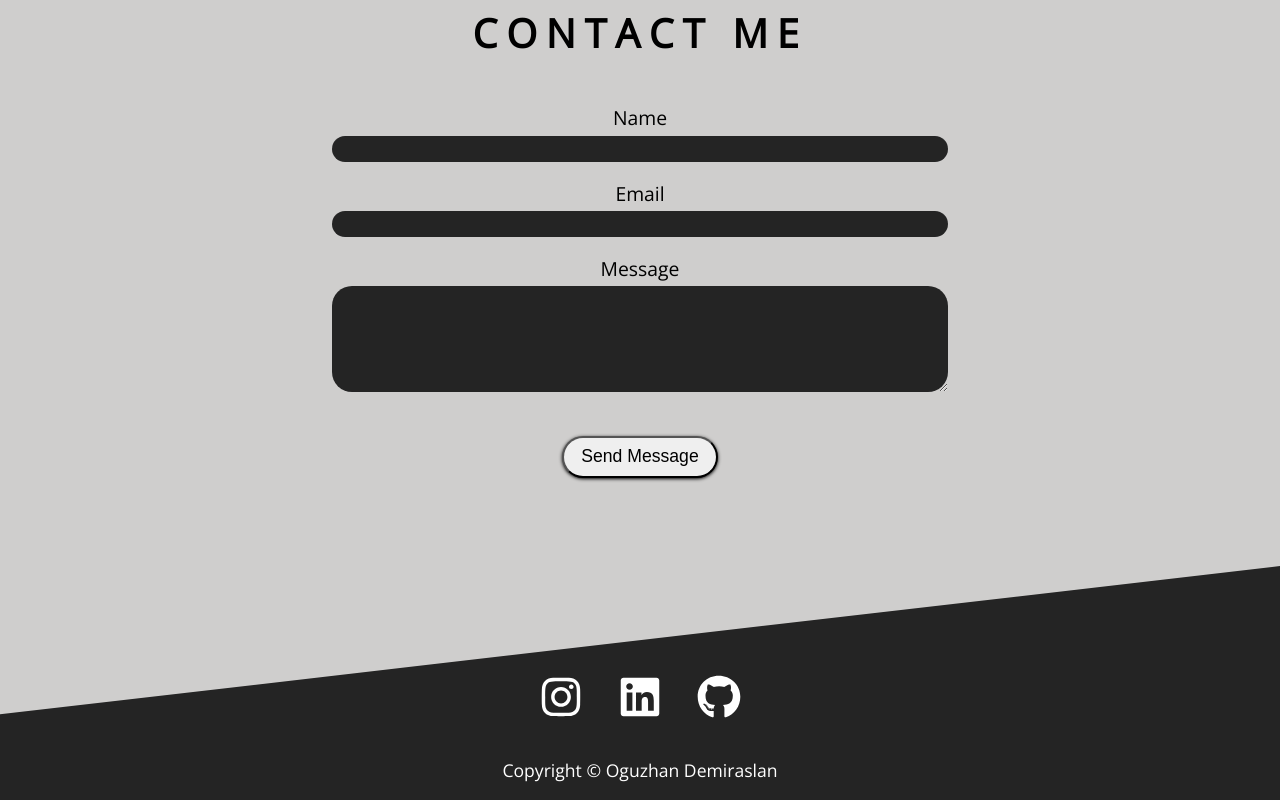
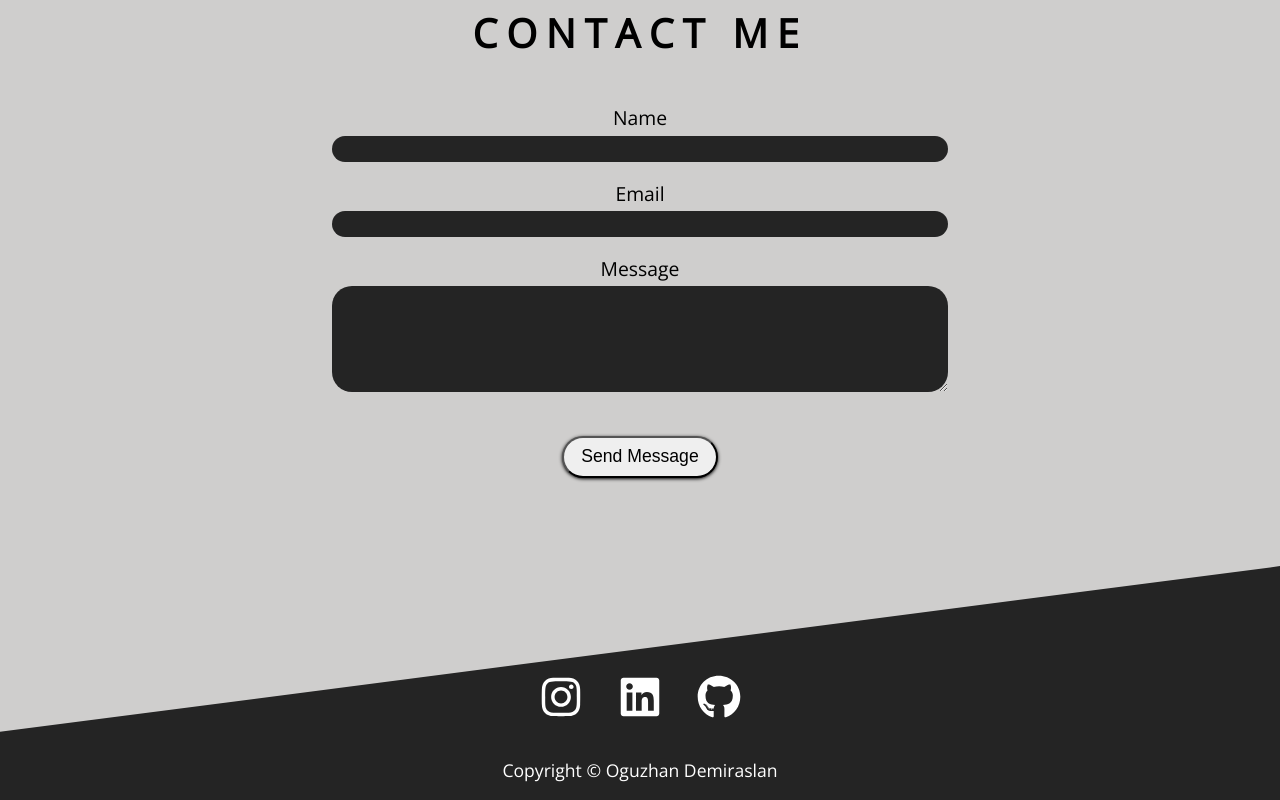
Before and after one commit to OzzyDm/portfolio, a Next.js app: page / in a window 1280 px wide. Shown: the part 4159-4959 px from the top of the page. Built offline with nearby package versions, Linux system fonts and the light colour scheme.

Commit message:
footer and skills updated

```diff
--- a/components/footer.module.css
+++ b/components/footer.module.css
@@ -9,7 +9,7 @@
 
 .social {
   background-color: rgb(36, 36, 36);
-  clip-path: polygon(0 85%, 100% 0%, 100% 100%, 0% 100%);
+  clip-path: polygon(0 95%, 100% 0%, 100% 100%, 0% 100%);
   color: #fff;
   font-size: 5rem;
   display: flex;
--- a/components/skills.module.css
+++ b/components/skills.module.css
@@ -85,7 +85,7 @@
 }
 @media screen and (max-width: 800px) {
   .skills {
-    grid-template-columns: repeat(1, max-content);
-    grid-template-rows: repeat(2, max-content);
+    grid-template-columns: repeat(1, minmax(auto, 1fr));
+    grid-template-rows: repeat(2, minmax(auto, 1fr));
   }
 }
```
